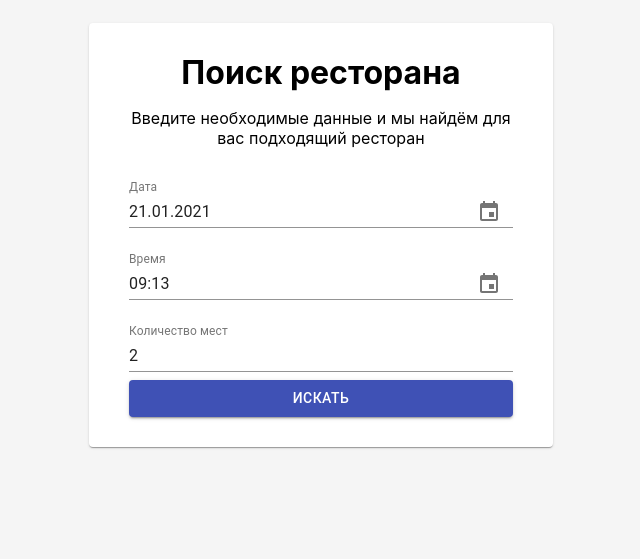
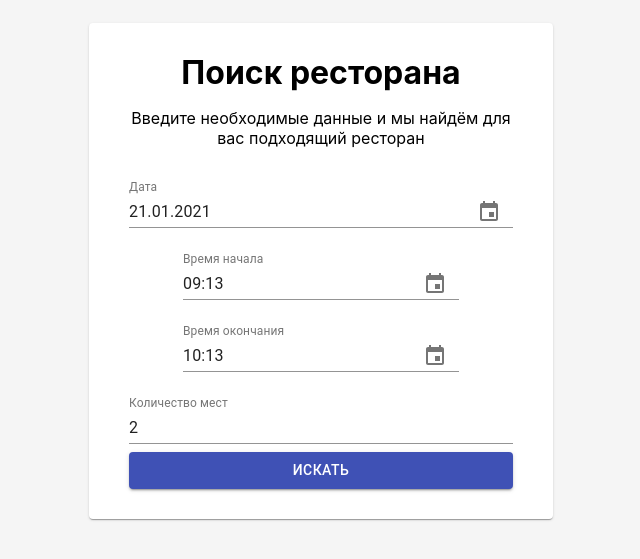
Before and after one commit to FacelessLord/web-dhtml-project, a React (Create React App) app: page / in a window 1280 px wide. Shown: the part 137-696 px from the top of the page, without its empty margins (319-959 px from the left). Built offline with nearby package versions, Linux system fonts and the light colour scheme.

Commit message:
Select end datetime

```diff
--- a/src/SearchPage.tsx
+++ b/src/SearchPage.tsx
@@ -6,7 +6,8 @@ import MomentUtils from "@date-io/moment";
 import moment, {Moment} from "moment";
 
 class SearchPageState {
-  datetime: Moment = moment();
+  startDatetime: Moment = moment();
+  endDatetime: Moment = moment().add(1, "hour");
   seatsCount: number = 2;
 }
 
@@ -14,6 +15,10 @@ export class SearchPage extends React.Component<{}, SearchPageState> {
   state: SearchPageState = new SearchPageState();
 
   componentDidMount() {
+  }
+
+  copyDateToDate(a: Moment, target: Moment) {
+    return target.day(a.day()).month(a.month()).year(a.year())
   }
 
   render() {
@@ -28,28 +33,48 @@ export class SearchPage extends React.Component<{}, SearchPageState> {
               id="date-picker-dialog"
               label="Дата"
               format="DD.MM.yyyy"
-              value={this.state.datetime}
+              value={this.state.startDatetime}
               onChange={(datetime: MaterialUiPickersDate) => {
-                if (datetime) this.setState({datetime})
+                if (datetime) {
+                  const newStart = this.copyDateToDate(datetime, this.state.startDatetime)
+                  const newEnd = this.copyDateToDate(datetime, this.state.endDatetime)
+
+                  this.setState({startDatetime: newStart, endDatetime: newEnd})
+                }
               }}
               KeyboardButtonProps={{
                 'aria-label': 'change date',
               }}
             />
+            <Grid container justify="space-around">
               <KeyboardTimePicker
                 margin="normal"
                 id="time-picker"
-              label="Время"
+                label="Время начала"
                 format={"HH:mm"}
                 ampm={false}
-              value={this.state.datetime}
-              onChange={(datetime: MaterialUiPickersDate) => {
-                if (datetime) this.setState({datetime})
+                value={this.state.startDatetime}
+                onChange={(startDatetime: MaterialUiPickersDate) => {
+                  if (startDatetime) this.setState({startDatetime})
+                }}
+                KeyboardButtonProps={{
+                  'aria-label': 'change time',
+                }}/>
+              <KeyboardTimePicker
+                margin="normal"
+                id="time-picker"
+                label="Время окончания"
+                format={"HH:mm"}
+                ampm={false}
+                value={this.state.endDatetime}
+                onChange={(endDatetime: MaterialUiPickersDate) => {
+                  if (endDatetime && endDatetime.isAfter(this.state.startDatetime))
+                    this.setState({endDatetime})
                 }}
                 KeyboardButtonProps={{
                   'aria-label': 'change time',
                 }}
-            />
+              /></Grid>
             <TextField
               margin="normal"
               id="seat-count"
```
Lines whose indentation alone changed are shown as unchanged.
